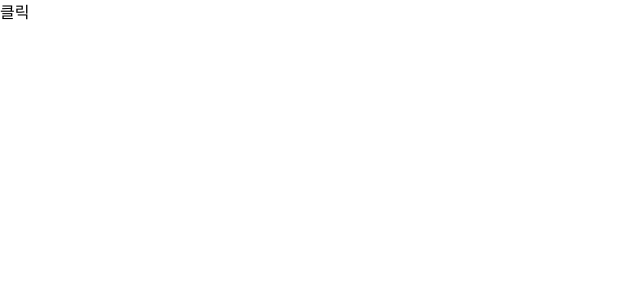
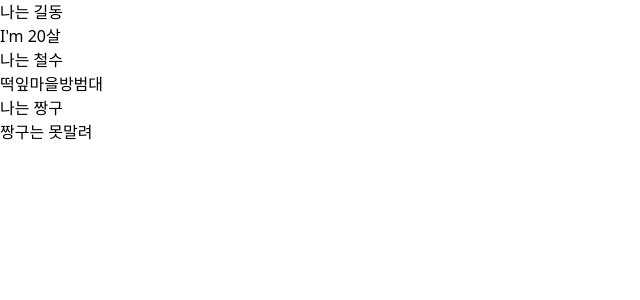
Before and after one commit to fhdl1221/learning, a React (Vite) app in the folder react/my-react-app/: page / in a window 1280 px wide. Shown: the top 300 px of the page, without its empty margins (0-640 px from the left). Built offline with nearby package versions, Linux system fonts and the light colour scheme.

Commit message:
children-props

```diff
--- a/react/my-react-app/src/App.jsx
+++ b/react/my-react-app/src/App.jsx
@@ -1,20 +1,10 @@
 import React from "react";
-import Rule from "./components/JSX/Rule";
-import Interpolation from "./components/JSX/Interpolation";
-import Header from "./components/Header";
-import Footer from "./components/Footer";
-import MyButton from "./components/Component/MyButton";
-import MyList from "./components/Component/MyList";
-import OnClick from "./components/EventHandling/OnClick";
-import OnChange from "./components/EventHandling/OnChange";
-import OnSubmit from "./components/EventHandling/OnSubmit";
-import Parent from "./components/Props/Parent";
-import CardContainer from "./components/PropsFunction/CardContainer";
+import Parent from "./components/PropsChildren/Parent";
 
 export default function App() {
   return (
     <div>
-      <CardContainer />
+      <Parent />
     </div>
   );
 }
--- /dev/null
+++ b/react/my-react-app/src/components/PropsChildren/Child.jsx
@@ -0,0 +1,8 @@
+import React from "react";
+
+// 매개변수 props(객체)에 객체의 구조 분해 할당을 적용
+// 구조 분해 할당이란 객체의 key와 동일한 변수명에 value를 저장하는 문법
+// const {children} = props
+export default function Child({ children }) {
+  return <div>{children}</div>;
+}
--- /dev/null
+++ b/react/my-react-app/src/components/PropsChildren/Parent.jsx
@@ -0,0 +1,27 @@
+import React from "react";
+import Child from "./Child";
+
+export default function Parent() {
+  return (
+    <div>
+      <Child>
+        <div>
+          <h1>나는 길동</h1>
+          <h2>I'm 20살</h2>
+        </div>
+      </Child>
+      <Child>
+        <div>
+          <p>나는 철수</p>
+          <p>떡잎마을방범대</p>
+        </div>
+      </Child>
+      <Child>
+        <div>
+          <p>나는 짱구</p>
+          <h1>짱구는 못말려</h1>
+        </div>
+      </Child>
+    </div>
+  );
+}
```
